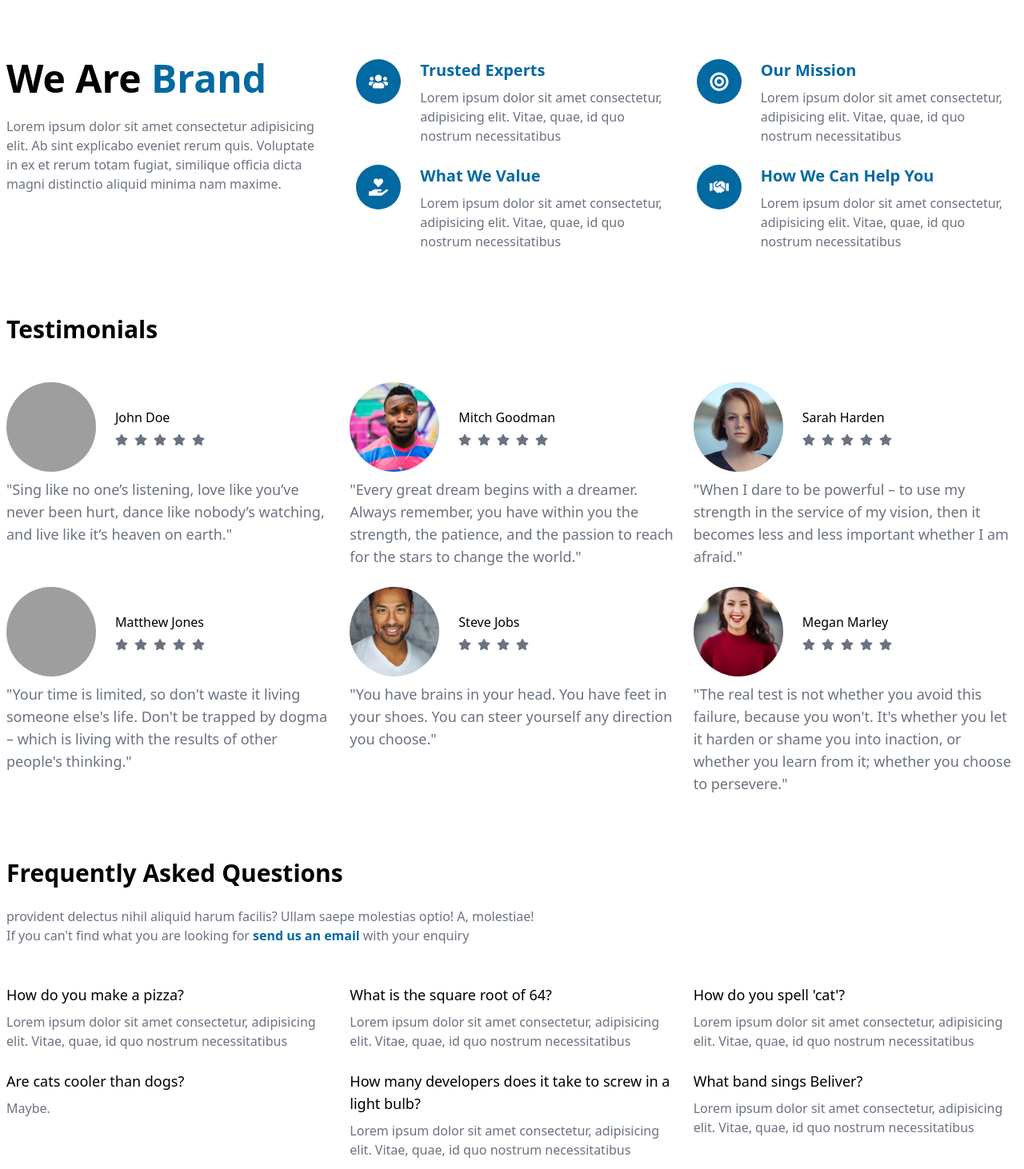
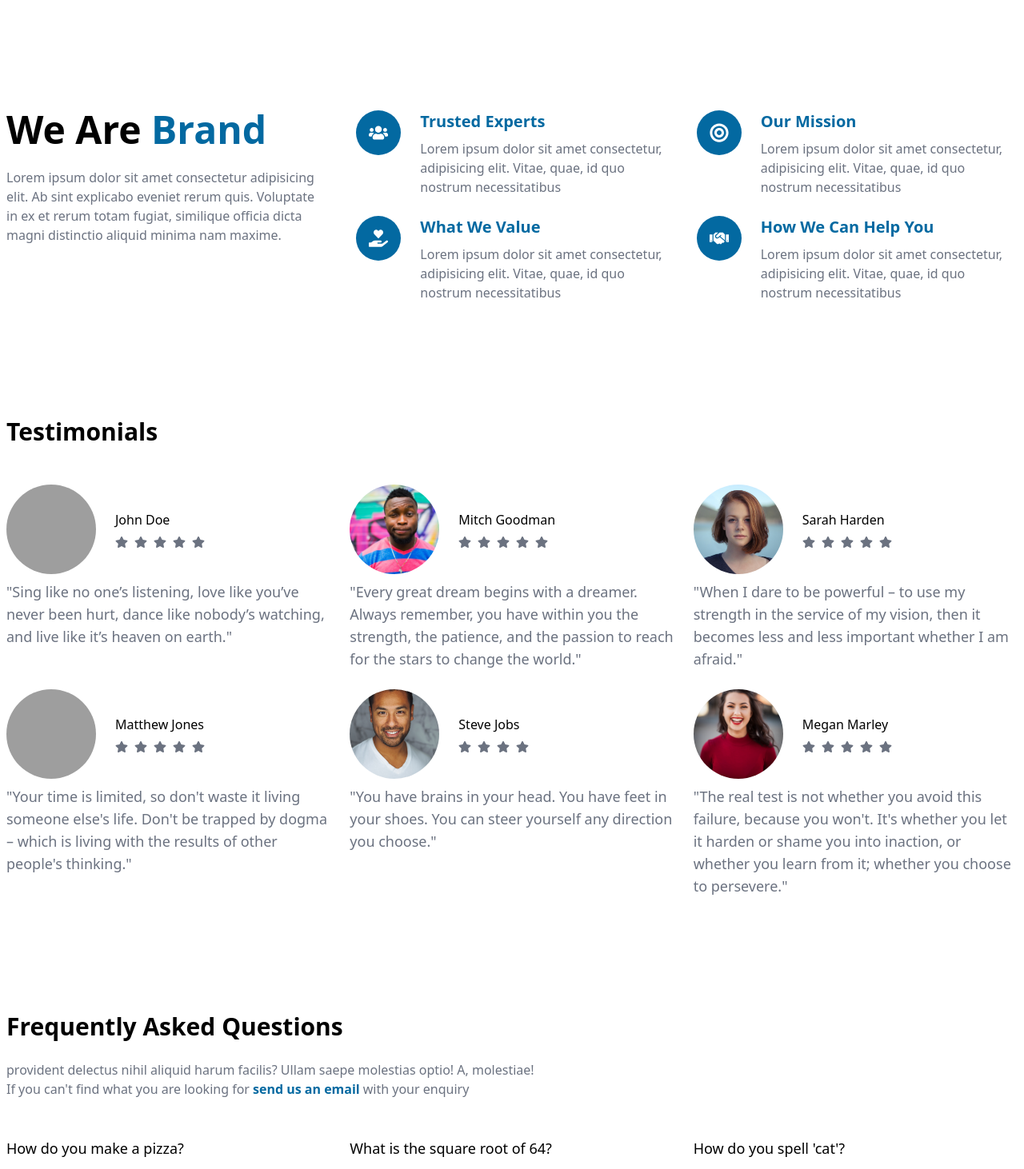
Before and after one commit to raymondkneipp/legion-template, a Next.js app: page /about in a window 1280 px wide. Shown: the part 140-1602 px from the top of the page at 80% size. Built offline with nearby package versions, Linux system fonts and the light colour scheme; grey boxes are pictures that could not be loaded.

Commit message:
Added more space (margin) between components

```diff
--- a/components/About/About.tsx
+++ b/components/About/About.tsx
@@ -9,7 +9,7 @@ import AboutItem from './AboutItem/AboutItem';
 
 const About: NextPage = () => {
   return (
-    <section className="container mx-auto px-2 my-20 grid grid-cols-3 gap-12">
+    <section className="container mx-auto px-2 my-36 grid grid-cols-3 gap-12">
       <div className="space-y-6">
         <h1 className="font-bold text-5xl">
           We Are <span className="text-sky-700">Brand</span>
--- a/components/FAQ/FAQ.tsx
+++ b/components/FAQ/FAQ.tsx
@@ -4,7 +4,7 @@ import FAQItem from './FAQItem/FAQItem';
 
 const FAQ: NextPage = () => {
   return (
-    <section className="container mx-auto px-2 my-20 space-y-12">
+    <section className="container mx-auto px-2 my-36 space-y-12">
       <div className="space-y-6">
         <h2 className="font-bold text-3xl">Frequently Asked Questions</h2>
         <p className="text-gray-500 max-w-2xl">
--- a/components/Services/Services.tsx
+++ b/components/Services/Services.tsx
@@ -16,7 +16,7 @@ interface Props {
 
 const Services: NextPage<Props> = ({ simple }) => {
   return (
-    <section className="container mx-auto px-2 my-20 grid grid-cols-3 gap-12">
+    <section className="container mx-auto px-2 my-36 grid grid-cols-3 gap-12">
       <div className="space-y-6">
         {simple ? (
           <h2 className="font-bold text-3xl">What We Offer</h2>
--- a/components/Testimonials/Testimonials.tsx
+++ b/components/Testimonials/Testimonials.tsx
@@ -7,7 +7,7 @@ interface Props {
 
 const Testimonaials: NextPage<Props> = ({ simple }) => {
   return (
-    <section className="container mx-auto px-2 my-20 space-y-12">
+    <section className="container mx-auto px-2 my-36 space-y-12">
       <div className="space-y-6">
         <h2 className="font-bold text-3xl">Testimonials</h2>
       </div>
--- a/components/Trusted/Trusted.tsx
+++ b/components/Trusted/Trusted.tsx
@@ -3,7 +3,7 @@ import TrustedItem from './TrustedItem/TrustedItem';
 
 const Trusted: NextPage = () => {
   return (
-    <div className="bg-gray-100 my-20 py-20">
+    <div className="bg-gray-100 my-36 py-20">
       <section className="container mx-auto px-2 flex items-center flex-col space-y-2">
         <h2 className="text-3xl font-bold">
           Trusted by 120+ small business owners
```
